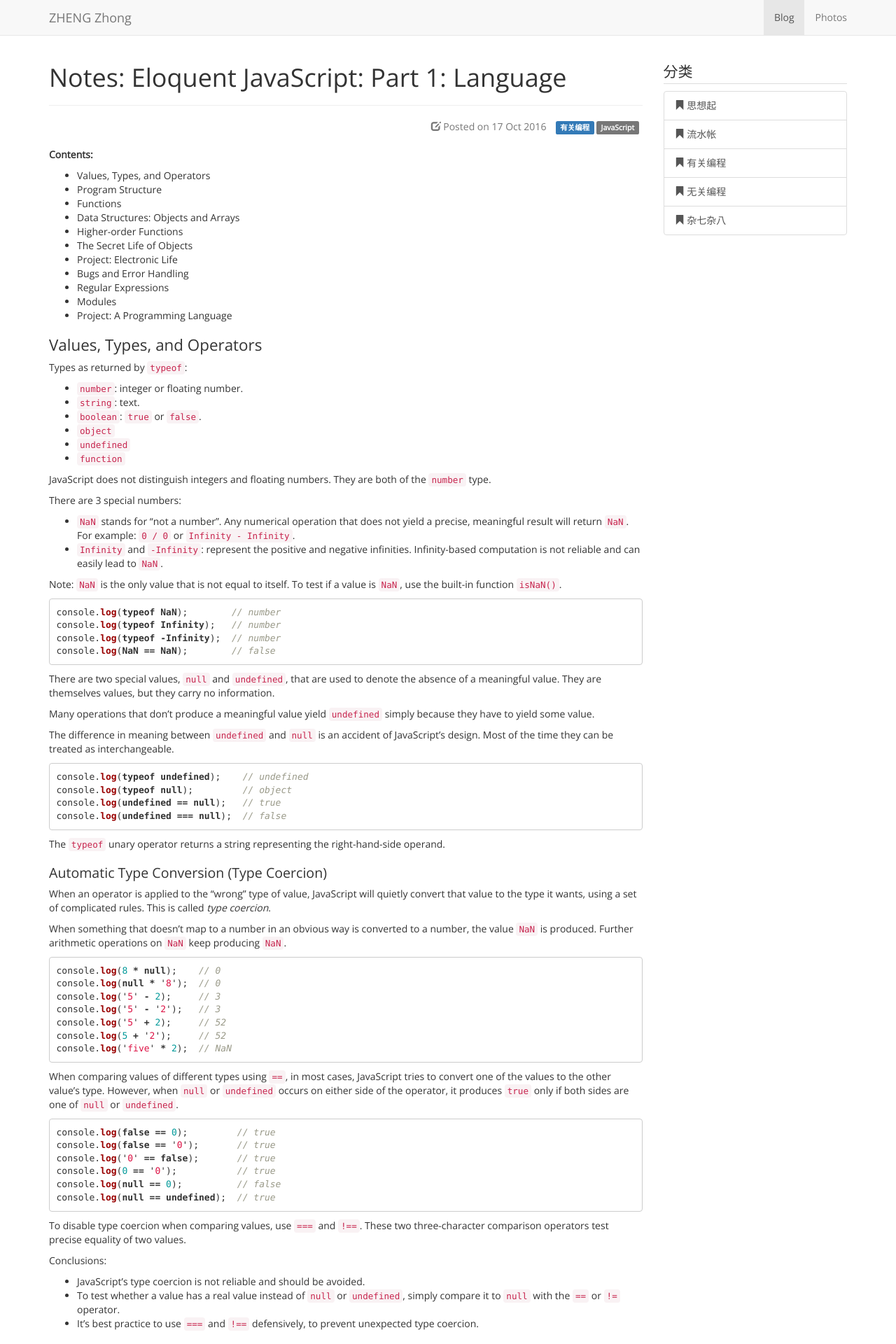
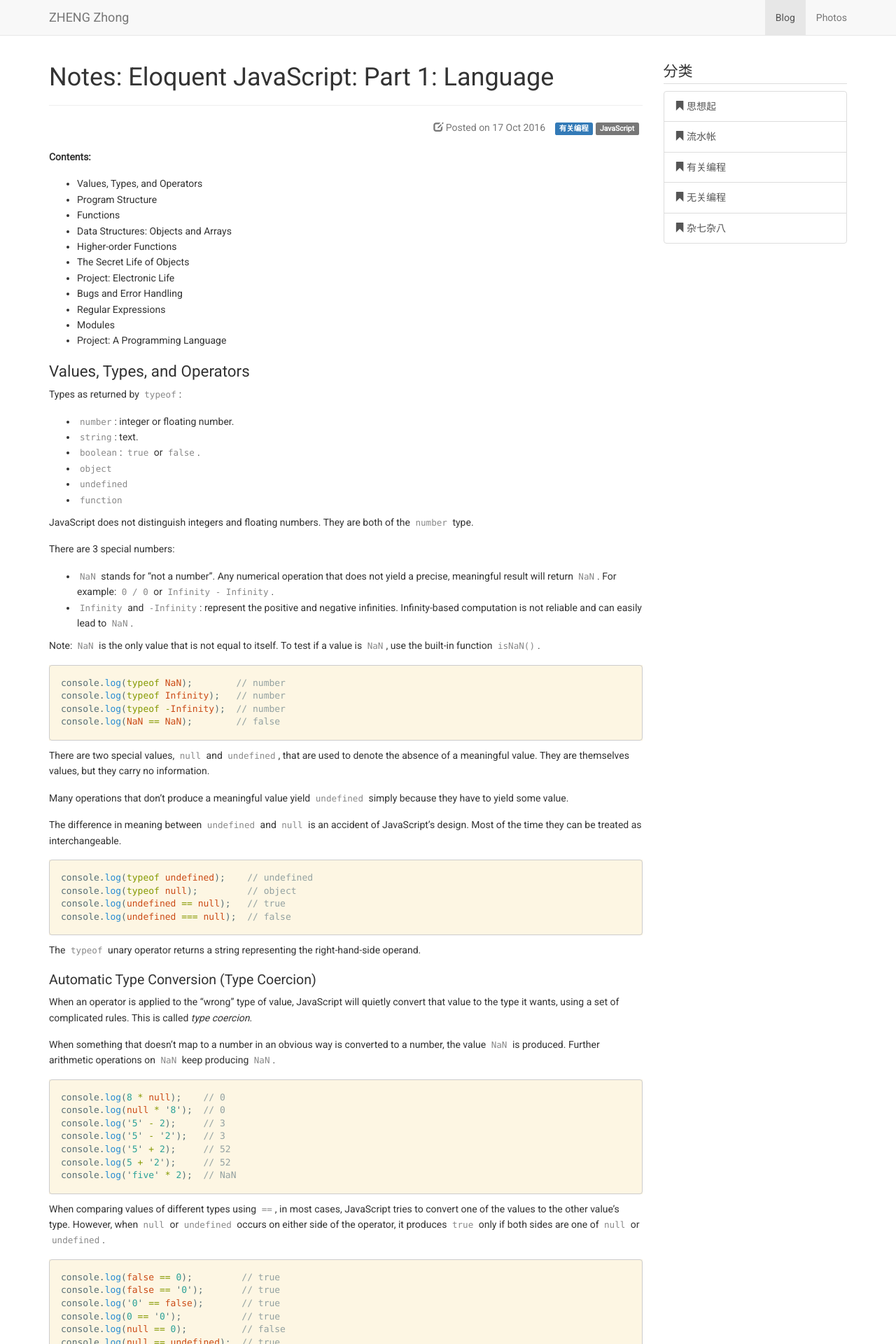
Before and after one commit to zhengzhong/zhengzhong.github.io, a Jekyll site: the page built from _posts/2016-10-17-eloquent-javascript-part-1-language.md, in a window 1280 px wide. Shown: the top 1920 px of the page at 70% size. Built offline with Jekyll 4.4.1, drawn with Linux system fonts in a browser that asks for light colours; nearby versions of some CDN libraries.

Commit message:
Updated site style.

```diff
--- a/Gemfile
+++ b/Gemfile
@@ -1,6 +1,6 @@
 source 'https://rubygems.org'
 
-# gem 'github-pages', '~> 105'
+gem 'github-pages', '~> 105'
 
 # Seems this does not install Jekyll itself.
 # gem 'github-pages', group: :jekyll_plugins
--- a/_layouts/default.html
+++ b/_layouts/default.html
@@ -9,8 +9,8 @@
     <title>{{ page.title }} :: {{ site.name }}</title>
     <!-- jQuery and Twitter Bootstrap -->
     <script src="//ajax.googleapis.com/ajax/libs/jquery/1.11.1/jquery.min.js"></script>
-    <link href="//maxcdn.bootstrapcdn.com/bootstrap/3.3.1/css/bootstrap.min.css" rel="stylesheet"/>
-    <script src="//maxcdn.bootstrapcdn.com/bootstrap/3.3.1/js/bootstrap.min.js"></script>
+    <link rel="stylesheet" href="https://maxcdn.bootstrapcdn.com/bootstrap/3.3.7/css/bootstrap.min.css" integrity="sha384-BVYiiSIFeK1dGmJRAkycuHAHRg32OmUcww7on3RYdg4Va+PmSTsz/K68vbdEjh4u" crossorigin="anonymous">
+    <script src="https://maxcdn.bootstrapcdn.com/bootstrap/3.3.7/js/bootstrap.min.js" integrity="sha384-Tc5IQib027qvyjSMfHjOMaLkfuWVxZxUPnCJA7l2mCWNIpG9mGCD8wGNIcPD7Txa" crossorigin="anonymous"></script>
     <link href="//maxcdn.bootstrapcdn.com/font-awesome/4.2.0/css/font-awesome.min.css" rel="stylesheet"/>
     {% if page.mathjax %}
       <!-- MathJax -->
--- a/_sass/_common.scss
+++ b/_sass/_common.scss
@@ -2,11 +2,15 @@
 
 @import "site/colors";
 
-@import url("http://fonts.googleapis.com/css?family=Open+Sans");
+@import url("http://fonts.googleapis.com/css?family=Roboto");
 
 body {
-  font-family: "Open Sans","Lucida Grande","Lucida Sans Unicode","Helvetica Neue",Helvetica,Arial,"Hiragino Sans GB",微软雅黑,宋体,sans-serif;
-  font-size: 14px;
+  font-family: "Roboto","Lucida Grande","Lucida Sans Unicode","Helvetica Neue",Helvetica,Arial,"Hiragino Sans GB",微软雅黑,宋体,sans-serif;
+  line-height: 1.6;
+}
+
+p {
+  margin-bottom: 16px;
 }
 
 a:hover,
@@ -83,3 +87,12 @@ hr.half-rule {
 .fa.fa-dark {
   color: #333;
 }
+
+code.highlighter-rouge {
+  background-color: transparent;
+  color: #888;
+}
+
+pre.highlight {
+  padding: 16px;
+}
--- /dev/null
+++ b/_sass/_highlight.scss
@@ -0,0 +1,84 @@
+/* Solarized Light
+For use with Jekyll and Pygments
+http://ethanschoonover.com/solarized
+SOLARIZED HEX      ROLE
+--------- -------- ------------------------------------------
+base01    #586e75  body text / default code / primary content
+base1     #93a1a1  comments / secondary content
+base3     #fdf6e3  background
+orange    #cb4b16  constants
+red       #dc322f  regex, special keywords
+blue      #268bd2  reserved keywords
+cyan      #2aa198  strings, numbers
+green     #859900  operators, other keywords
+*/
+
+.highlight { background-color: #fdf6e3; color: #586e75 }
+.highlight .c { color: #93a1a1 } /* Comment */
+.highlight .err { color: #586e75 } /* Error */
+.highlight .g { color: #586e75 } /* Generic */
+.highlight .k { color: #859900 } /* Keyword */
+.highlight .l { color: #586e75 } /* Literal */
+.highlight .n { color: #586e75 } /* Name */
+.highlight .o { color: #859900 } /* Operator */
+.highlight .x { color: #cb4b16 } /* Other */
+.highlight .p { color: #586e75 } /* Punctuation */
+.highlight .cm { color: #93a1a1 } /* Comment.Multiline */
+.highlight .cp { color: #859900 } /* Comment.Preproc */
+.highlight .c1 { color: #93a1a1 } /* Comment.Single */
+.highlight .cs { color: #859900 } /* Comment.Special */
+.highlight .gd { color: #2aa198 } /* Generic.Deleted */
+.highlight .ge { color: #586e75; font-style: italic } /* Generic.Emph */
+.highlight .gr { color: #dc322f } /* Generic.Error */
+.highlight .gh { color: #cb4b16 } /* Generic.Heading */
+.highlight .gi { color: #859900 } /* Generic.Inserted */
+.highlight .go { color: #586e75 } /* Generic.Output */
+.highlight .gp { color: #586e75 } /* Generic.Prompt */
+.highlight .gs { color: #586e75; font-weight: bold } /* Generic.Strong */
+.highlight .gu { color: #cb4b16 } /* Generic.Subheading */
+.highlight .gt { color: #586e75 } /* Generic.Traceback */
+.highlight .kc { color: #cb4b16 } /* Keyword.Constant */
+.highlight .kd { color: #268bd2 } /* Keyword.Declaration */
+.highlight .kn { color: #859900 } /* Keyword.Namespace */
+.highlight .kp { color: #859900 } /* Keyword.Pseudo */
+.highlight .kr { color: #268bd2 } /* Keyword.Reserved */
+.highlight .kt { color: #dc322f } /* Keyword.Type */
+.highlight .ld { color: #586e75 } /* Literal.Date */
+.highlight .m { color: #2aa198 } /* Literal.Number */
+.highlight .s { color: #2aa198 } /* Literal.String */
+.highlight .na { color: #586e75 } /* Name.Attribute */
+.highlight .nb { color: #B58900 } /* Name.Builtin */
+.highlight .nc { color: #268bd2 } /* Name.Class */
+.highlight .no { color: #cb4b16 } /* Name.Constant */
+.highlight .nd { color: #268bd2 } /* Name.Decorator */
+.highlight .ni { color: #cb4b16 } /* Name.Entity */
+.highlight .ne { color: #cb4b16 } /* Name.Exception */
+.highlight .nf { color: #268bd2 } /* Name.Function */
+.highlight .nl { color: #586e75 } /* Name.Label */
+.highlight .nn { color: #586e75 } /* Name.Namespace */
+.highlight .nx { color: #586e75 } /* Name.Other */
+.highlight .py { color: #586e75 } /* Name.Property */
+.highlight .nt { color: #268bd2 } /* Name.Tag */
+.highlight .nv { color: #268bd2 } /* Name.Variable */
+.highlight .ow { color: #859900 } /* Operator.Word */
+.highlight .w { color: #586e75 } /* Text.Whitespace */
+.highlight .mf { color: #2aa198 } /* Literal.Number.Float */
+.highlight .mh { color: #2aa198 } /* Literal.Number.Hex */
+.highlight .mi { color: #2aa198 } /* Literal.Number.Integer */
+.highlight .mo { color: #2aa198 } /* Literal.Number.Oct */
+.highlight .sb { color: #93a1a1 } /* Literal.String.Backtick */
+.highlight .sc { color: #2aa198 } /* Literal.String.Char */
+.highlight .sd { color: #586e75 } /* Literal.String.Doc */
+.highlight .s2 { color: #2aa198 } /* Literal.String.Double */
+.highlight .se { color: #cb4b16 } /* Literal.String.Escape */
+.highlight .sh { color: #586e75 } /* Literal.String.Heredoc */
+.highlight .si { color: #2aa198 } /* Literal.String.Interpol */
+.highlight .sx { color: #2aa198 } /* Literal.String.Other */
+.highlight .sr { color: #dc322f } /* Literal.String.Regex */
+.highlight .s1 { color: #2aa198 } /* Literal.String.Single */
+.highlight .ss { color: #2aa198 } /* Literal.String.Symbol */
+.highlight .bp { color: #268bd2 } /* Name.Builtin.Pseudo */
+.highlight .vc { color: #268bd2 } /* Name.Variable.Class */
+.highlight .vg { color: #268bd2 } /* Name.Variable.Global */
+.highlight .vi { color: #268bd2 } /* Name.Variable.Instance */
+.highlight .il { color: #2aa198 } /* Literal.Number.Integer.Long */
--- a/_sass/_pygments.scss
+++ /dev/null
@@ -1,60 +0,0 @@
-.highlight  { background: #ffffff; }
-.highlight .c { color: #999988; font-style: italic } /* Comment */
-.highlight .err { color: #a61717; background-color: #e3d2d2 } /* Error */
-.highlight .k { font-weight: bold } /* Keyword */
-.highlight .o { font-weight: bold } /* Operator */
-.highlight .cm { color: #999988; font-style: italic } /* Comment.Multiline */
-.highlight .cp { color: #999999; font-weight: bold } /* Comment.Preproc */
-.highlight .c1 { color: #999988; font-style: italic } /* Comment.Single */
-.highlight .cs { color: #999999; font-weight: bold; font-style: italic } /* Comment.Special */
-.highlight .gd { color: #000000; background-color: #ffdddd } /* Generic.Deleted */
-.highlight .gd .x { color: #000000; background-color: #ffaaaa } /* Generic.Deleted.Specific */
-.highlight .ge { font-style: italic } /* Generic.Emph */
-.highlight .gr { color: #aa0000 } /* Generic.Error */
-.highlight .gh { color: #999999 } /* Generic.Heading */
-.highlight .gi { color: #000000; background-color: #ddffdd } /* Generic.Inserted */
-.highlight .gi .x { color: #000000; background-color: #aaffaa } /* Generic.Inserted.Specific */
-.highlight .go { color: #888888 } /* Generic.Output */
-.highlight .gp { color: #555555 } /* Generic.Prompt */
-.highlight .gs { font-weight: bold } /* Generic.Strong */
-.highlight .gu { color: #aaaaaa } /* Generic.Subheading */
-.highlight .gt { color: #aa0000 } /* Generic.Traceback */
-.highlight .kc { font-weight: bold } /* Keyword.Constant */
-.highlight .kd { font-weight: bold } /* Keyword.Declaration */
-.highlight .kp { font-weight: bold } /* Keyword.Pseudo */
-.highlight .kr { font-weight: bold } /* Keyword.Reserved */
-.highlight .kt { color: #445588; font-weight: bold } /* Keyword.Type */
-.highlight .m { color: #009999 } /* Literal.Number */
-.highlight .s { color: #d14 } /* Literal.String */
-.highlight .na { color: #008080 } /* Name.Attribute */
-.highlight .nb { color: #0086B3 } /* Name.Builtin */
-.highlight .nc { color: #445588; font-weight: bold } /* Name.Class */
-.highlight .no { color: #008080 } /* Name.Constant */
-.highlight .ni { color: #800080 } /* Name.Entity */
-.highlight .ne { color: #990000; font-weight: bold } /* Name.Exception */
-.highlight .nf { color: #990000; font-weight: bold } /* Name.Function */
-.highlight .nn { color: #555555 } /* Name.Namespace */
-.highlight .nt { color: #000080 } /* Name.Tag */
-.highlight .nv { color: #008080 } /* Name.Variable */
-.highlight .ow { font-weight: bold } /* Operator.Word */
-.highlight .w { color: #bbbbbb } /* Text.Whitespace */
-.highlight .mf { color: #009999 } /* Literal.Number.Float */
-.highlight .mh { color: #009999 } /* Literal.Number.Hex */
-.highlight .mi { color: #009999 } /* Literal.Number.Integer */
-.highlight .mo { color: #009999 } /* Literal.Number.Oct */
-.highlight .sb { color: #d14 } /* Literal.String.Backtick */
-.highlight .sc { color: #d14 } /* Literal.String.Char */
-.highlight .sd { color: #d14 } /* Literal.String.Doc */
-.highlight .s2 { color: #d14 } /* Literal.String.Double */
-.highlight .se { color: #d14 } /* Literal.String.Escape */
-.highlight .sh { color: #d14 } /* Literal.String.Heredoc */
-.highlight .si { color: #d14 } /* Literal.String.Interpol */
-.highlight .sx { color: #d14 } /* Literal.String.Other */
-.highlight .sr { color: #009926 } /* Literal.String.Regex */
-.highlight .s1 { color: #d14 } /* Literal.String.Single */
-.highlight .ss { color: #990073 } /* Literal.String.Symbol */
-.highlight .bp { color: #999999 } /* Name.Builtin.Pseudo */
-.highlight .vc { color: #008080 } /* Name.Variable.Class */
-.highlight .vg { color: #008080 } /* Name.Variable.Global */
-.highlight .vi { color: #008080 } /* Name.Variable.Instance */
-.highlight .il { color: #009999 } /* Literal.Number.Integer.Long */
--- a/assets/css/main.scss
+++ b/assets/css/main.scss
@@ -11,5 +11,5 @@
 @import "blog";
 @import "intro";
 @import "photo";
-@import "pygments";
+@import "highlight";
 @import "theme";
```
